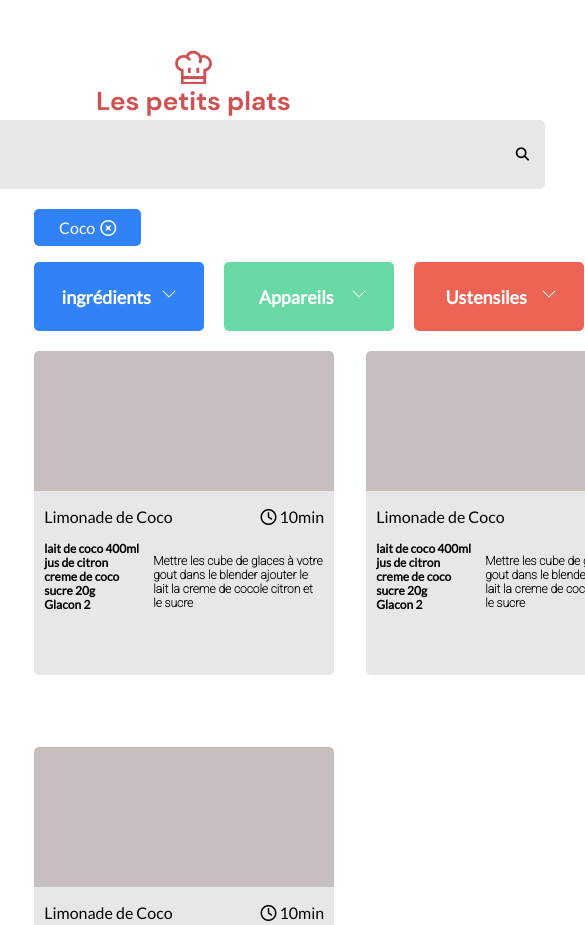
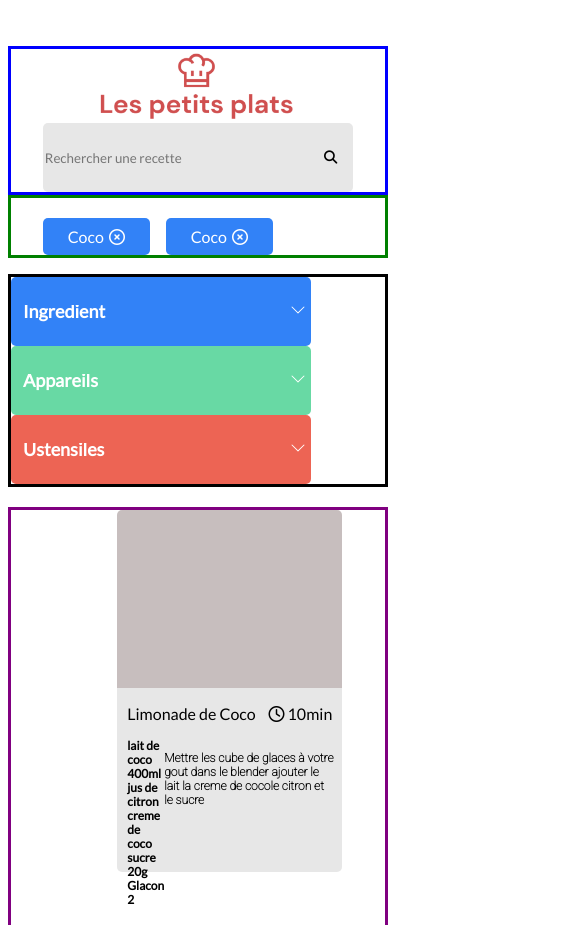
Before and after one commit to Animasso/AnimassoSidibe_7_22052022, a plain HTML site: page index.html in a window 390 px wide. Shown: the top 925 px of the page, 585 px wide, since content can reach past the window. Drawn offline with nearby package versions, Linux system fonts and the light colour scheme; no server answers.

Commit message:
Mise en place de l architecture et du responsive

```diff
--- a/index.html
+++ b/index.html
@@ -25,7 +25,6 @@
     <header class="index">
       <img src="/assets/Les petits plats logo.png" alt="logo" class="logo" />
       <div class="input-group">
-        <div class="form-outline">
         <input
           id="search-input"
           type="search"
@@ -36,83 +35,110 @@
           <i class="fas fa-search"></i>
         </button>
       </div>
-      </div>
     </header>
+    <div class="tags">
       <div class="tag">
         <span class="tagSelect"
           >Coco<i class="fa-regular fa-circle-xmark"></i
         ></span>
       </div>
+      <div class="tag">
+        <span class="tagSelect"
+          >Coco<i class="fa-regular fa-circle-xmark"></i
+        ></span>
+      </div>
+    </div>
 
     <div id="dropdownMenus">
-      <div class="dropdown">
-        <div class="select">
-          <span class="selected">ingrédients</span>
-          <div class="caret">
+      <div class="dropdown" data-type="ingredients">
+        <div id="search-ing">
+          <input
+            type="text"
+            name="ingredients"
+            id="ingredients-search"
+            placeholder="Ingredient"
+          />
+        </div>
+        <span class="chevron-ingredients">
           <img src="./assets/chevron-down.svg" alt="chevrondown" />
-          </div>
-        </div>
+        </span>
         <ul class="menuIngredients menus">
-          <input
-            type="search"
-            name="search-ingredients"
-            id="search-ingredients"
-            placeholder="Rechercher un ingredient"
-          />
           <li>chocolat</li>
           <li>thé</li>
           <li>café</li>
           <li>Vanille</li>
-          <li class="active">ingredients</li>
+          <li>ingredients</li>
         </ul>
       </div>
 
-      <div class="dropdown">
-        <div class="select">
-          <span class="selected">Appareils</span>
-          <div class="caret">
-            <img src="/assets/chevron-down.svg" alt="chevron-down" />
+      <div class="dropdown" data-type="appareils">
+        <div id="search-app">
+          <input
+            type="text"
+            name="Appareils"
+            id="appareils-search"
+            placeholder="Appareils"
+          />
         </div>
-        </div>
+        <span class="chevron-appareils">
+          <img src="./assets/chevron-down.svg" alt="chevrondown" />
+        </span>
         <ul class="menuAppareils menus">
-          <input
-            type="search"
-            name="search-appareils"
-            id="search-appareils"
-            placeholder="Rechercher un appareils"
-          />
           <li>Cookeo</li>
           <li>Blender</li>
           <li>Batteur</li>
           <li>Mixeur</li>
-          <li class="active">Appareils</li>
+          <li>Appareils</li>
         </ul>
       </div>
 
-      <div class="dropdown">
-        <div class="select">
-          <span class="selected">Ustensiles</span>
-          <div class="caret">
-            <img src="/assets/chevron-down.svg" alt="chevron-down" />
+      <div class="dropdown" data-type="ustensiles">
+        <div id="search-ust">
+          <input
+            type="text"
+            name="ustensiles"
+            id="ustensiles-search"
+            placeholder="Ustensiles"
+          />
         </div>
-        </div>
+        <span class="chevron-ustensiles">
+          <img src="./assets/chevron-down.svg" alt="chevrondown" />
+        </span>
         <ul class="menuUstensiles menus">
-          <input
-            type="search"
-            name="search-ustensiles"
-            id="search-ustensiles"
-            placeholder="Rechercher un Ustensiles"
-          />
-          <li>Fouet</li>
-          <li>couteau</li>
-          <li>Marise</li>
-          <li>Spatule</li>
-          <li class="active">Ustensiles</li>
+          <li>Cookeo</li>
+          <li>Blender</li>
+          <li>Batteur</li>
+          <li>Mixeur</li>
+          <li>Appareils</li>
         </ul>
       </div>
     </div>
 
     <main class="all-recepices">
+      <div class="recette">
+        <div class="recette-img"></div>
+        <div class="recette-card">
+          <div class="title-time">
+            <p class="title">Limonade de Coco</p>
+            <p class="minute"><i class="fa-regular fa-clock"></i>10min</p>
+          </div>
+          <div class="ingredients-instructions">
+            <div class="ingredients">
+              <li>lait de coco 400ml</li>
+              <li>jus de citron</li>
+              <li>creme de coco</li>
+              <li>sucre 20g</li>
+              <li>Glacon 2</li>
+            </div>
+            <div class="instructions">
+              <p class="instruction-lign">
+                Mettre les cube de glaces à votre gout dans le blender ajouter
+                le lait la creme de cocole citron et le sucre
+              </p>
+            </div>
+          </div>
+        </div>
+      </div>
       <div class="recette">
         <div class="recette-img"></div>
         <div class="recette-card">
@@ -193,5 +219,8 @@
       crossorigin="anonymous"
     ></script>
     <script src="/script/dropdown.js"></script>
+    <script src="/script/app.js"></script>
+    <script src="/script/factories/recipesCardDOM.js"></script>
+    <script src="/script/helpers.js"></script>
   </body>
 </html>
--- /dev/null
+++ b/script/app.js
@@ -0,0 +1,19 @@
+
+async function fetchData() {
+    // récuperation des données des photographes
+    const data = await fetch("./data/recipes.json")
+    .then(response => response.json())
+
+
+
+    console.log(data);
+
+   // console.log(data.recipes[0].servings);
+   /* const recipes = data
+    let titles= []
+   for (let titles of Object.keys(name)) {
+     titles = obj[name];
+   }
+   console.log(titles);*/
+}
+fetchData()
--- /dev/null
+++ b/script/factories/recipesCardDOM.js
@@ -0,0 +1,11 @@
+function recipesFactory(data) {
+    const { id, name,  } = data;
+
+    function buildRecipesCard() {
+      return $elementDomFactory('div', { class: 'card', id: `process-${id}`, },
+        $elementDomFactory('h5', { class: 'card__title' }, name),
+        $elementDomFactory('p', { class: 'card__desc' }, email));
+    }
+
+    return { id, name, buildRecipesCard }
+  }
--- /dev/null
+++ b/script/helpers.js
@@ -0,0 +1,31 @@
+(function (window) {
+  window.qs = function (selector, scope) {
+    return (scope || document).querySelector(selector);
+  };
+
+  window.qsAll = function (selector, scope) {
+    return (scope || document).querySelectorAll(selector);
+  };
+
+  window.get = function (id, scope) {
+    return (scope || document).getElementById(id);
+  };
+
+  window.$elementDomFactory = function (type, attributes, ...children) {
+    const el = document.createElement(type);
+
+    for (const key in attributes) {
+      el.setAttribute(key, attributes[key]);
+    }
+
+    children.forEach((child) => {
+      if (typeof child === "string") {
+        el.appendChild(document.createTextNode(child));
+      } else {
+        el.appendChild(child);
+      }
+    });
+
+    return el;
+  };
+});
--- a/style.css
+++ b/style.css
@@ -7,22 +7,29 @@ body {
   flex-direction: column;
   align-items: center;
   margin-top: 46px;
+  border: 3px blue solid;
+  width: 100%;
 }
 
 .index img {
   width: 268px;
   top: 46px;
 }
+.tags {
+  width: 100%;
+  display: flex;
+  gap: 1em;
+  border: 3px green solid;
+}
 .tag {
   background-color: #3282f7;
   height: 37px;
-  width: 107px;
   position: relative;
-  left: 7%;
+  left: 8.5%;
   border-radius: 5px;
   display: flex;
   margin-top: 20px;
-
+  width: 107px;
   color: #ffffff;
   justify-content: center;
   align-items: center;
@@ -30,12 +37,9 @@ body {
 .fa-regular fa-circle-xmark {
   margin-left: 5px;
 }
-.form-outline {
-  display: flex;
-  border-radius: 5px;
-}
+
 #search-input {
-  width: 1248px;
+  width: 100%;
   height: 69px;
   border-top-left-radius: 5px;
   border-bottom-left-radius: 5px;
@@ -46,6 +50,7 @@ body {
 }
 .input-group {
   display: flex;
+  width: 83%;
 }
 .btnSearch {
   border: none;
@@ -70,6 +75,16 @@ body {
   border-radius: 5px;
   color: #ffffff;
   margin-right: 20px;
+  position: relative;
+  left: 8.5%;
+  transition: transform 0.1s;
+  -webkit-transition: transform 0.1s;
+  -moz-transition: transform 0.1s;
+  -ms-transition: transform 0.1s;
+  -o-transition: transform 0.1s;
+}
+.dropdown-active {
+  width: 660px;
 }
 .dropdown:nth-child(1) {
   background: #3282f7;
@@ -81,32 +96,67 @@ body {
   background: #ed6454;
 }
 #dropdownMenus {
-  width: 600px;
+  width: 100%;
   display: flex;
   margin-top: 1em;
-  position: relative;
-  left: 7%;
+  border: 3px black solid;
 }
-.select {
-  display: flex;
-  cursor: pointer;
+/*input[type="text"]#search-ingredients {
+  display: block;
+}*/
+#ingredients-search {
+  width: 100%;
+  background: #3282f7;
+  border: none;
+  color: white;
+  margin-left: 10px;
+  outline: none;
 }
-.selected {
+#appareils-search {
+  width: 100%;
+  background: #68d9a4;
+  border: none;
+  color: white;
+  margin-left: 10px;
+  outline: none;
+}
+#ustensiles-search {
+  width: 100%;
+  background: #ed6454;
+  border: none;
+  color: white;
+  margin-left: 10px;
+  outline: none;
+}
+#ingredients-search::placeholder,
+#appareils-search::placeholder,
+#ustensiles-search::placeholder {
+  color: #ffffff;
+  font-family: "Lato", sans-serif;
   height: 22px;
-  width: 90px;
-  left: 15px;
+  width: 100%;
+
   top: 23px;
-  font-family: Lato;
   font-size: 18px;
   font-weight: 700;
   line-height: 22px;
   letter-spacing: 0em;
-  text-align: center;
+
+  border: none;
 }
-.caret {
-  margin-left: 10px;
+
+.chevron-ingredients,
+.chevron-appareils,
+.chevron-ustensiles {
+  cursor: pointer;
+  margin-right: 5px;
 }
-.caret-rotate {
+#search-ing,
+#search-app,
+#search-ust {
+  width: 100%;
+}
+.chevron-rotate {
   transform: rotate(180deg);
   -webkit-transform: rotate(180deg);
   -moz-transform: rotate(180deg);
@@ -126,6 +176,15 @@ body {
   opacity: 0;
   cursor: pointer;
 }
+.menus-open {
+  display: block;
+  opacity: 1;
+  height: 397px;
+  width: 640px;
+  border-radius: 5px;
+  padding-left: 20px;
+  z-index: 1;
+}
 .menuIngredients {
   background-color: #3282f7;
   left: 0;
@@ -141,29 +200,22 @@ body {
   left: 380px;
   top: 54px;
 }
-.menus-open {
-  display: block;
-  opacity: 1;
-  height: 397px;
-  width: 667px;
-  border-radius: 5px;
-  position: absolute;
-  padding-left: 20px;
-  z-index: 1;
-}
+
 .all-recepices {
   margin-top: 20px;
-  width: 1248px;
+  width: 100%;
   display: flex;
-  gap: 5em;
-  position: relative;
-  left: 7%;
+  gap: 3.5em;
+  border: 3px purple solid;
+  flex-wrap: wrap;
 }
 .recette {
   height: 364px;
   width: 380px;
   left: 0px;
   top: 0px;
+  position: relative;
+  left: 8.5%;
 }
 .recette-img {
   height: 178px;
@@ -248,32 +300,56 @@ body {
   font-size: 12px;
   font-weight: 700;
 }
-@media screen and (max-width: 768px) {
-  .input-group {
-    width: 700px;
-  }
-  .form-outline {
-    width: 700px;
-  }
-  #search-input {
-    width: 700px;
-  }
-  .recette {
+@media screen and (max-width: 1390px) {
+  .recette,
+  .recette-img {
     width: 300px;
-    left: 0px;
-    top: 0px;
   }
   .all-recepices {
-    width: 690px;
-    gap: 2em;
-    display: flex;
     flex-wrap: wrap;
   }
+}
+@media screen and (max-width: 1150px) {
+  .all-recepices {
+    flex-wrap: wrap;
+  }
+  .recette,
   .recette-img {
-    height: 140px;
+    width: 360px;
+  }
+}
+@media screen and (max-width: 900px) {
+  .recette,
+  .recette-img {
     width: 300px;
   }
-  .menus-open {
-    width: 200px;
+}
+@media screen and (max-width: 755px) {
+  .recette,
+  .recette-img {
+    width: 250px;
   }
 }
+@media screen and (max-width: 645px) {
+  .recette,
+  .recette-img {
+    width: 310px;
+  }
+  .all-recepices {
+    justify-content: center;
+  }
+  #dropdownMenus {
+    flex-direction: column;
+  }
+  .dropdown {
+    width: 300px;
+    left: 0;
+  }
+}
+
+@media screen and (max-width: 420px) {
+  .recette,
+  .recette-img {
+    width: 225px;
+  }
+}
```
Also changed, not shown: script/dropdown.js (+52 -15 lines). Lines whose indentation alone changed are shown as unchanged.
